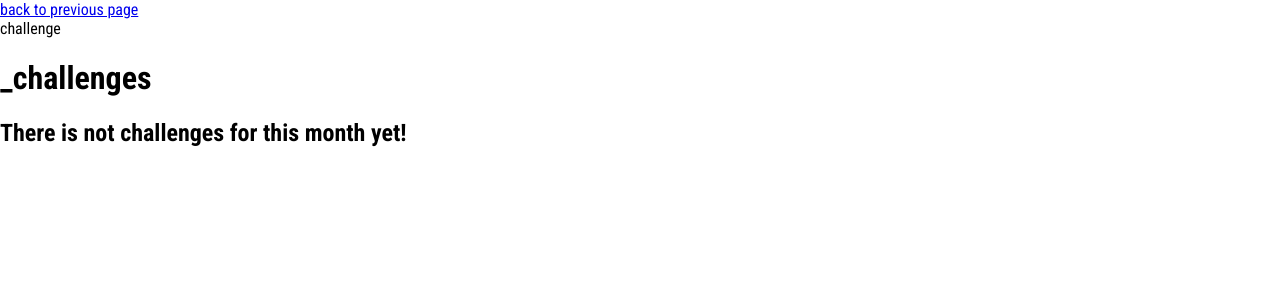
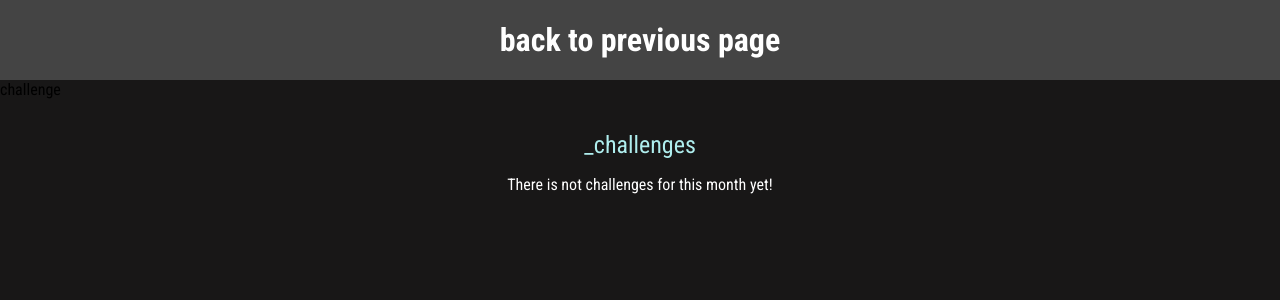
Before and after one commit to a56115624/monthly_challenges, a Django app: template challenges/templates/challenges/challenge.html in a window 1280 px wide. Shown: the top 300 px of the page. Run offline with Django 3.2, Linux system fonts and the light colour scheme; the template is opened without the code that fills it, so the values that code supplies are empty.

Commit message:
css最終版本

```diff
--- /dev/null
+++ b/challenges/static/challenges/challenge.css
@@ -0,0 +1,24 @@
+h1,
+h2 {
+
+    text-align: center;
+    color: white
+}
+
+
+h1 {
+    font-size: 1.5rem;
+    margin: 2rem 0 1rem 0;
+    font-weight: normal;
+    color: paleturquoise;
+}
+
+h2 {
+    font-size: 3rem;
+    font-weight: bold;
+}
+
+.fallback {
+    text-align: center;
+    color: white
+}
--- /dev/null
+++ b/challenges/static/challenges/includes/header.css
@@ -0,0 +1,26 @@
+header {
+    width: 100%;
+    height: 5rem;
+    background-color: rgb(68, 68, 68);
+}
+
+
+header nav {
+    width: 100%;
+    height: 100%;
+    display: flex;
+    justify-content: center;
+    align-items: center;
+}
+
+header nav a {
+    color: white;
+    font-size: 2rem;
+    font-weight: bold;
+    text-decoration: none;
+}
+
+header nav a:hover,
+header nav a :active {
+    color: hotpink;
+}
--- a/challenges/templates/challenges/challenge.html
+++ b/challenges/templates/challenges/challenge.html
@@ -1,4 +1,9 @@
 {% extends  "base.html" %}
+{%load static %}
+{%block css_files%}
+    <link rel="stylesheet" href = "{% static "challenges/challenge.css" %}">
+    <link rel="stylesheet" href = "{% static "challenges/includes/header.css" %}">
+{% endblock %}
 
 {% block page_title  %}
 {{ month_name | title}}_challenges
@@ -12,7 +17,7 @@
     {% if  text is not None %}
         <h2>{{ text }}</h2>
     {% else %}
-        <h2>There is not challenges for this month yet!</h2>
+        <p class = "fallback">There is not challenges for this month yet!</p>
     {% endif %}
 </body>
 {% endblock %}
--- a/challenges/templates/challenges/index.html
+++ b/challenges/templates/challenges/index.html
@@ -2,6 +2,7 @@
 {%load static %}
 {%block css_files%}
     <link rel="stylesheet" href = "{% static "challenges/challenges.css" %}">
+    <link rel="stylesheet" href = "{% static "challenges/includes/header.css" %}">
 {% endblock %}
 
 {% block page_title %}
--- a/static/styles.css
+++ b/static/styles.css
@@ -6,4 +6,5 @@ html {
 
 body {
     margin: 0;
+    background-color: rgb(24, 23, 23);
 }
```
Also changed, not shown: challenges/static/challenges/challenges.css (+28 -0 lines).
